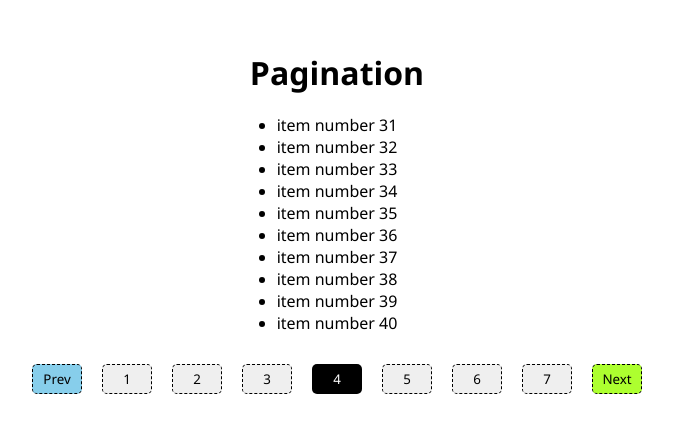
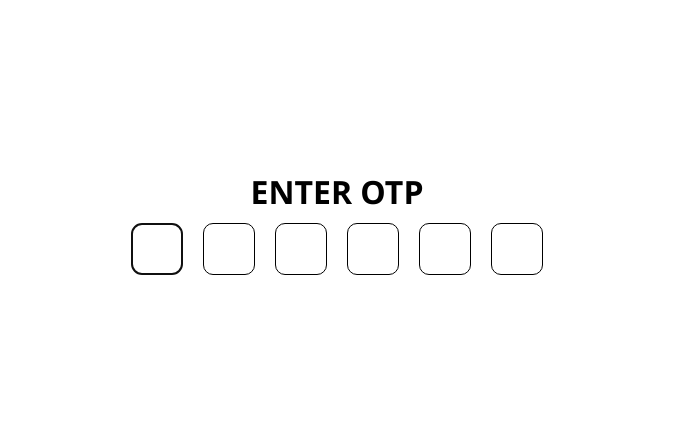
Before and after one commit to sudhirrathod03/MACHINE-CODING, a React app in the folder frontend/: page / in a window 1280 px wide. Shown: the part 173-606 px from the top of the page, without its empty margins (303-976 px from the left). Built offline with nearby package versions, Linux system fonts and the light colour scheme; the HTML template or start-up script is replaced by a standard one.

Commit message:
feat: implement full OTP verification component with auto-focus and input navigation

```diff
--- a/frontend/src/App.jsx
+++ b/frontend/src/App.jsx
@@ -4,13 +4,14 @@ import reactLogo from "./assets/react.svg";
 import viteLogo from "./assets/vite.svg";
 import "./App.css";
 import Pagination from "./components/Pagination";
+import Otp from "./components/Otp";
 
 function App() {
   const [count, setCount] = useState(0);
 
   return (
     <>
-      <Pagination />
+      <Otp />
     </>
   );
 }
--- /dev/null
+++ b/frontend/src/components/Otp.jsx
@@ -0,0 +1,55 @@
+import { useState, useRef, useEffect } from "react";
+import "../styles/otp.css";
+function Otp({ otpLength = 6 }) {
+  const [otp, setOtp] = useState(Array.from({ length: otpLength }).fill(""));
+  const inputRef = useRef([]);
+  const handleChange = (e, idx) => {
+    let value = e.target.value;
+    if (isNaN(value)) {
+      return;
+    }
+    const copyOtp = [...otp];
+    copyOtp[idx] = value;
+    if (idx < otp.length - 1) {
+      inputRef.current[idx + 1].focus();
+    }
+    setOtp(copyOtp);
+  };
+
+  const handleKey = (e, idx) => {
+    if (e.key === "Backspace") {
+      e.preventDefault();
+      const copyOtp = [...otp];
+      copyOtp[idx] = "";
+      setOtp(copyOtp);
+      if (idx > 0 && inputRef.current[idx - 1]) {
+        inputRef.current[idx - 1].focus();
+      }
+    }
+  };
+  useEffect(() => {
+    inputRef.current[0].focus();
+  }, []);
+  return (
+    <>
+      <div className="otp-container">
+        <h1>ENTER OTP</h1>
+        <div className="otp-inputs">
+          {otp.map((value, idx) => (
+            <input
+              type="text"
+              value={value}
+              key={idx}
+              onChange={(e) => handleChange(e, idx)}
+              ref={(el) => (inputRef.current[idx] = el)}
+              onKeyDown={(e) => handleKey(e, idx)}
+              maxLength={1}
+            />
+          ))}
+        </div>
+      </div>
+    </>
+  );
+}
+
+export default Otp;
--- /dev/null
+++ b/frontend/src/styles/otp.css
@@ -0,0 +1,22 @@
+
+
+input {
+  padding: 10px;
+  margin: 10px;
+  width: 30px;
+  height: 30px;
+  border: 1px solid black;
+  border-radius: 10px;
+  text-align: center;
+}
+.otp-container{
+    height: 100vh;
+    display: flex;
+    flex-direction: column;
+    justify-content: center;
+    align-items: center;
+}
+.otp-inputs {
+    display: flex;
+    justify-content: center;
+  }
```
